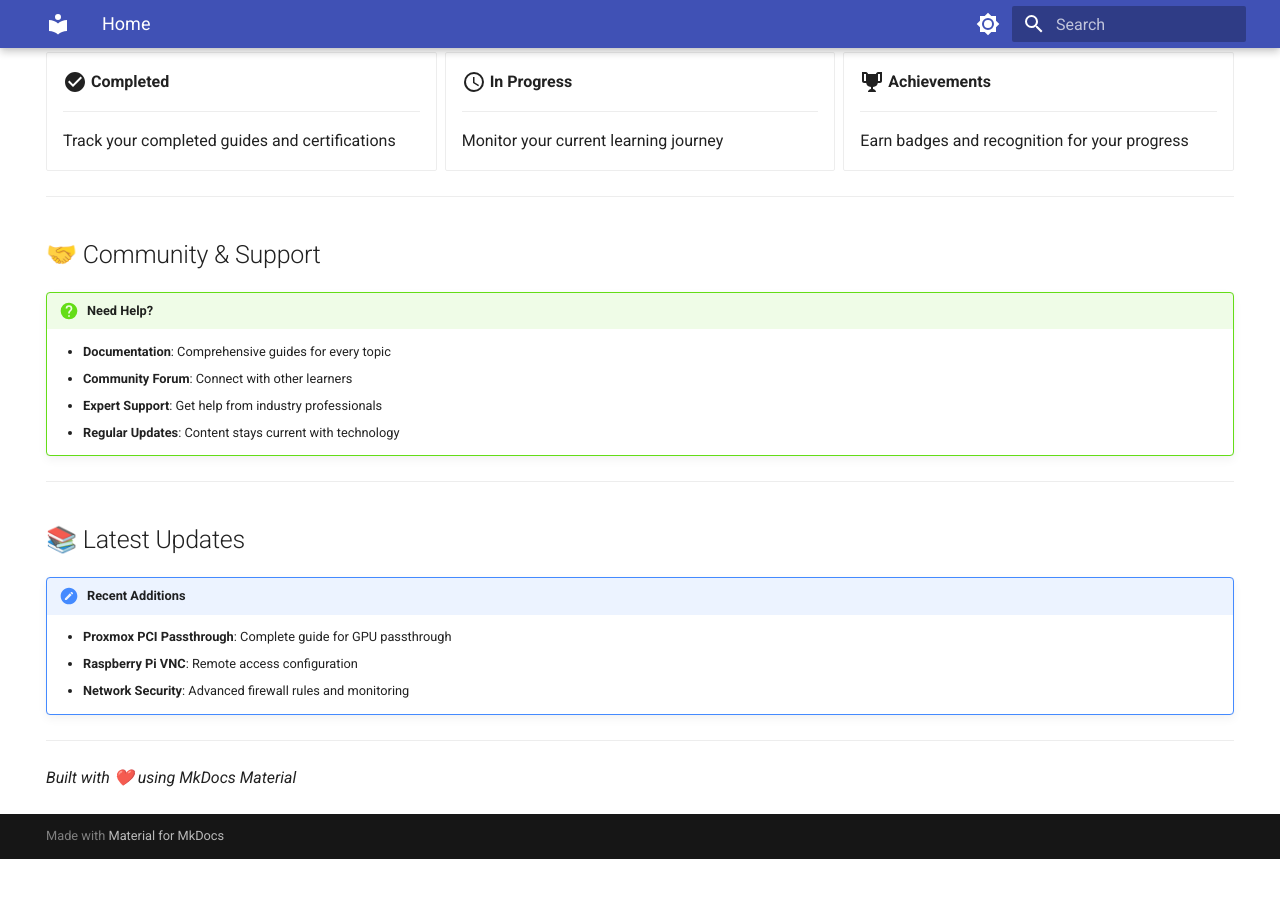
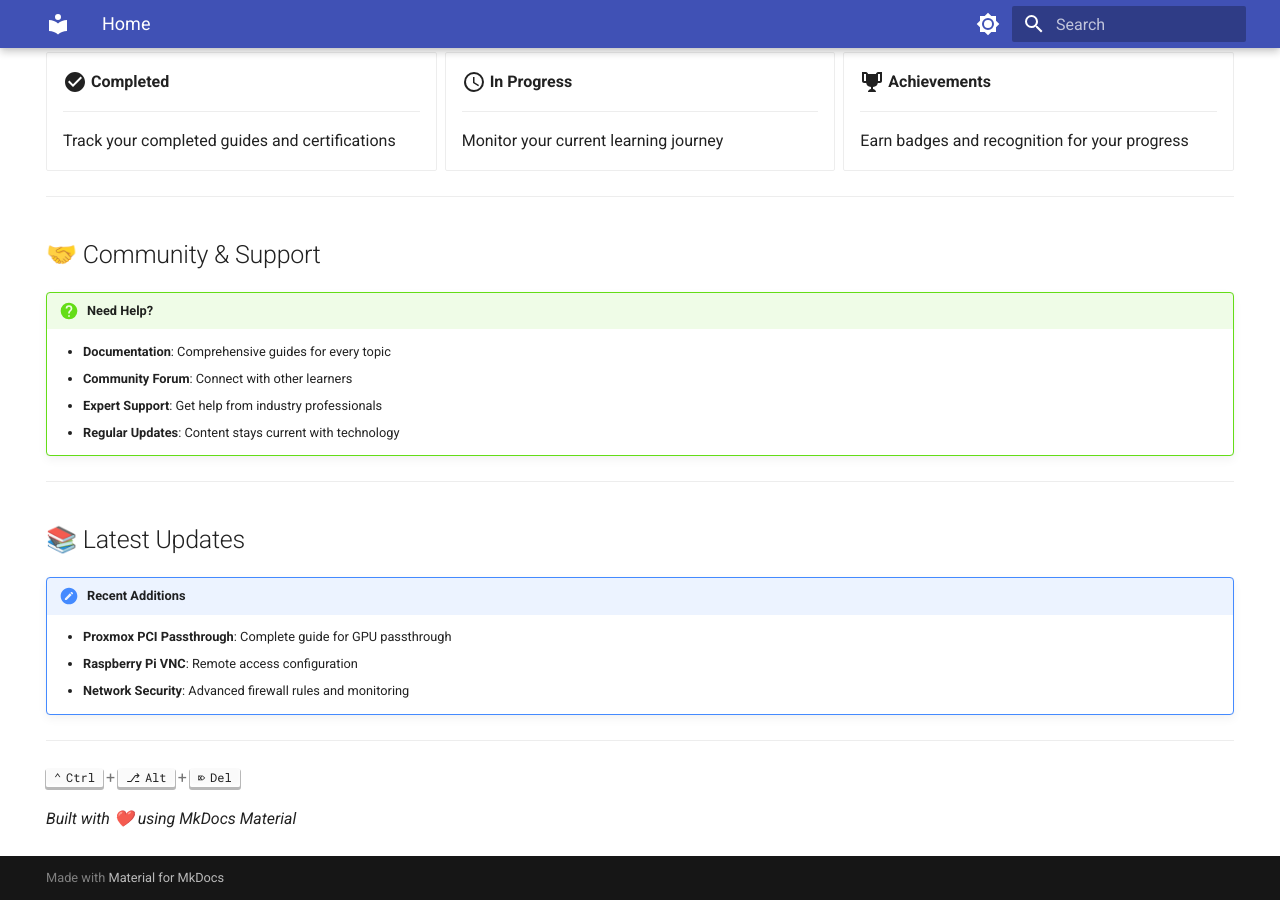
Before and after one commit to DirtyOptics/airbreach, an MkDocs documentation site: the page built from docs/index.md, in a window 1280 px wide and 900 px high, scrolled down 1887 px. Built offline with MkDocs 1.6.1 and Material for MkDocs 9.7.7, drawn with Linux system fonts in a browser that asks for light colours; before the commit the page ends 2746 px from its top, so only the background shows below that.

Commit message:
vault backup: 2025-10-19 21:57:21

```diff
--- a/docs/index.md
+++ b/docs/index.md
@@ -177,5 +177,6 @@ hide:
     - **Network Security**: Advanced firewall rules and monitoring
 
 ---
+++ctrl+alt+del++
 
 *Built with ❤️ using MkDocs Material*
```
